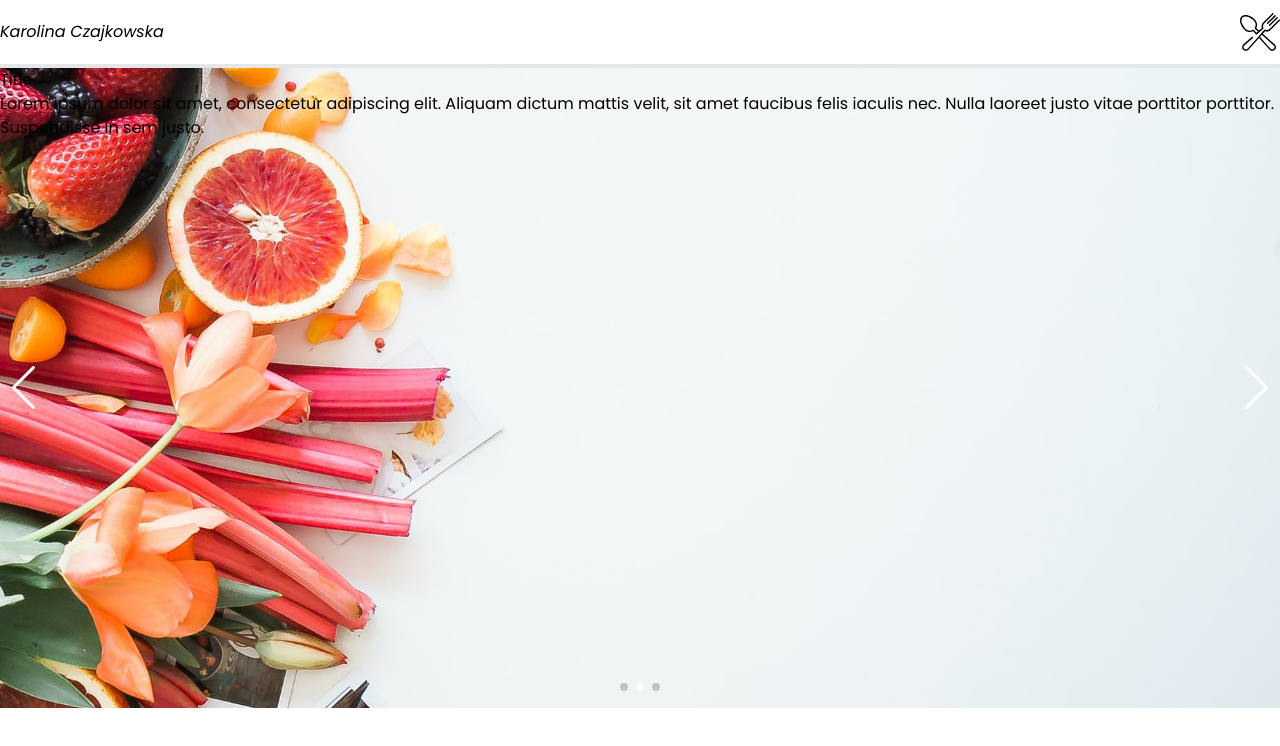
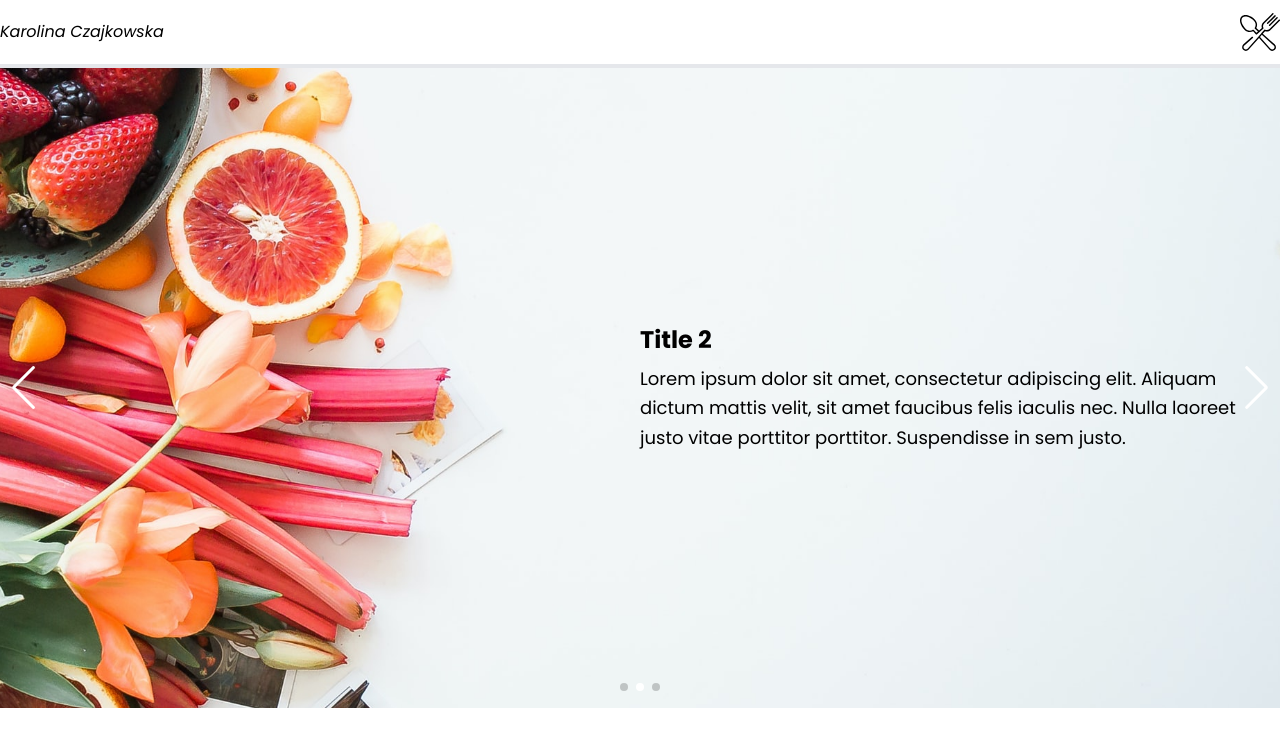
Before and after one commit to FilipKaczmarek/DietitianPortfolio-Karolina, a React (Create React App) app: page / in a window 1280 px wide. Shown: the top 746 px of the page. Built offline with nearby package versions, Linux system fonts and the light colour scheme.

Commit message:
content mapped and text styled

```diff
--- a/src/Sections/Hero/Hero.jsx
+++ b/src/Sections/Hero/Hero.jsx
@@ -61,61 +61,42 @@ export const Hero = ({ className }) => {
           }}
           data-swiper-parallax="-23%"
         ></div>
-        <SwiperSlide className="w-screen h-[80vh]">
+        {content.map((contentElement) => {
+          return (
+            <SwiperSlide className="w-screen h-[80vh]" key={contentElement.id}>
               <div className="max-w-screen-xl mx-auto h-full flex flex-col items-end justify-center">
                 <h1
-              className="title w-6/12 justify-end"
+                  className={`title text-2xl font-bold pb-2
+                  ${
+                    contentElement.id === 1
+                      ? "w-5/12"
+                      : contentElement.id === 2
+                      ? "w-6/12"
+                      : "w-7/12"
+                  }`}
                   data-swiper-parallax="-300"
                 >
-              Title
+                  {contentElement.title}
                 </h1>
-            <p className="text w-6/12" data-swiper-parallax="-100">
-              Lorem ipsum dolor sit amet, consectetur adipiscing elit. Aliquam
-              dictum mattis velit, sit amet faucibus felis iaculis nec. Nulla
-              laoreet justo vitae porttitor porttitor. Suspendisse in sem justo.
+                <p
+                  className={`title text-lg leading-relaxed
+                  ${
+                    contentElement.id === 1
+                      ? "w-5/12"
+                      : contentElement.id === 2
+                      ? "w-6/12"
+                      : "w-7/12"
+                  }`}
+                  data-swiper-parallax="-100"
+                >
+                  {contentElement.textContent}
                 </p>
               </div>
             </SwiperSlide>
-        <SwiperSlide className="w-screen h-[80vh]">
-          <div className="max-w-screen-xl mx-auto">
-            <div className="max-w-screen-xl mx-auto">
-              <h1 className="title" data-swiper-parallax="-300">
-                Title
-              </h1>
-              <div className="text" data-swiper-parallax="-100">
-                <p>
-                  Lorem ipsum dolor sit amet, consectetur adipiscing elit.
-                  Aliquam dictum mattis velit, sit amet faucibus felis iaculis
-                  nec. Nulla laoreet justo vitae porttitor porttitor.
-                  Suspendisse in sem justo.
-                </p>
-              </div>
-            </div>
-          </div>
-        </SwiperSlide>
-        <SwiperSlide className="w-screen h-[80vh]">
-          <div className="max-w-screen-xl mx-auto">
-            <div className="max-w-screen-xl mx-auto">
-              <h1 className="title" data-swiper-parallax="-300">
-                Title
-              </h1>
-              <div className="text" data-swiper-parallax="-100">
-                <p>
-                  Lorem ipsum dolor sit amet, consectetur adipiscing elit.
-                  Aliquam dictum mattis velit, sit amet faucibus felis iaculis
-                  nec. Nulla laoreet justo vitae porttitor porttitor.
-                  Suspendisse in sem justo.
-                </p>
-              </div>
-            </div>
-          </div>
-        </SwiperSlide>
+          );
+        })}
       </Swiper>
     </div>
-
-    // <div className="max-w-screen-xl mx-auto">
-
-    // </div>
   );
 };
 
```
Lines whose indentation alone changed are shown as unchanged.
